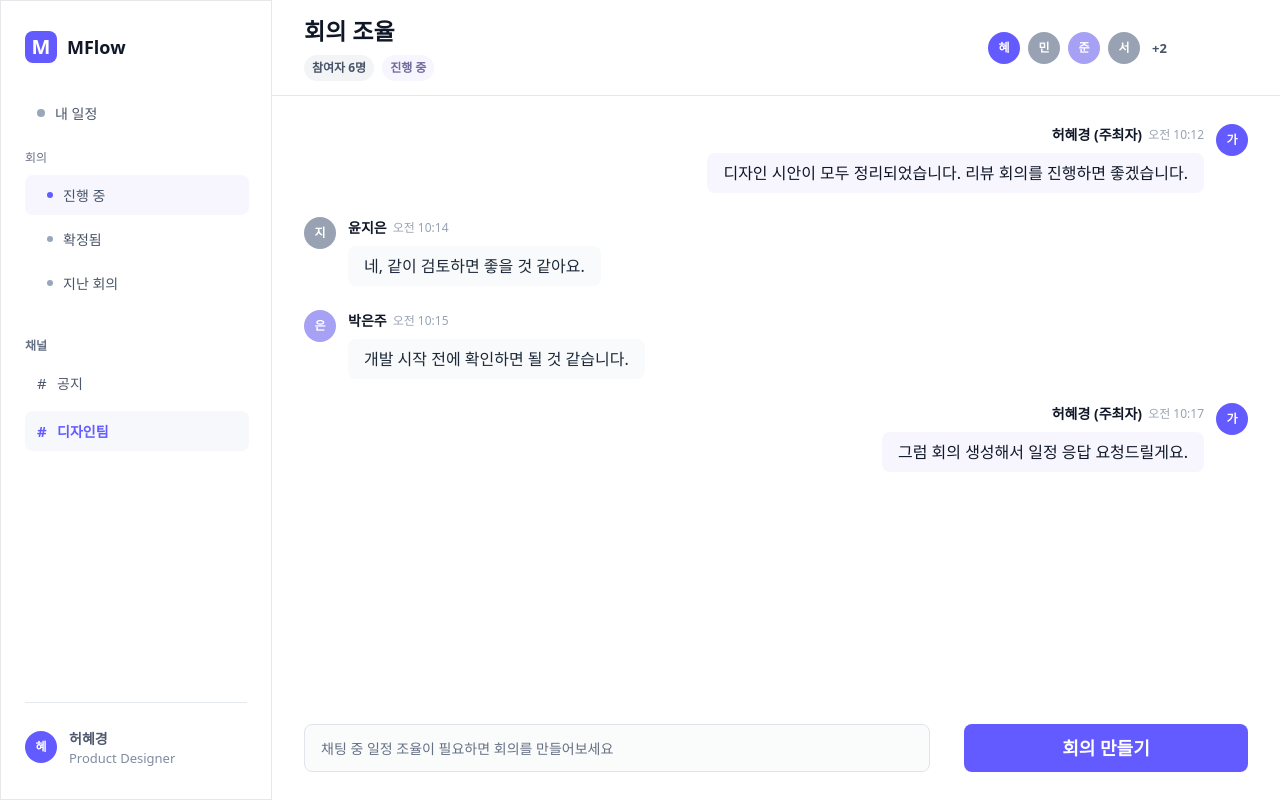
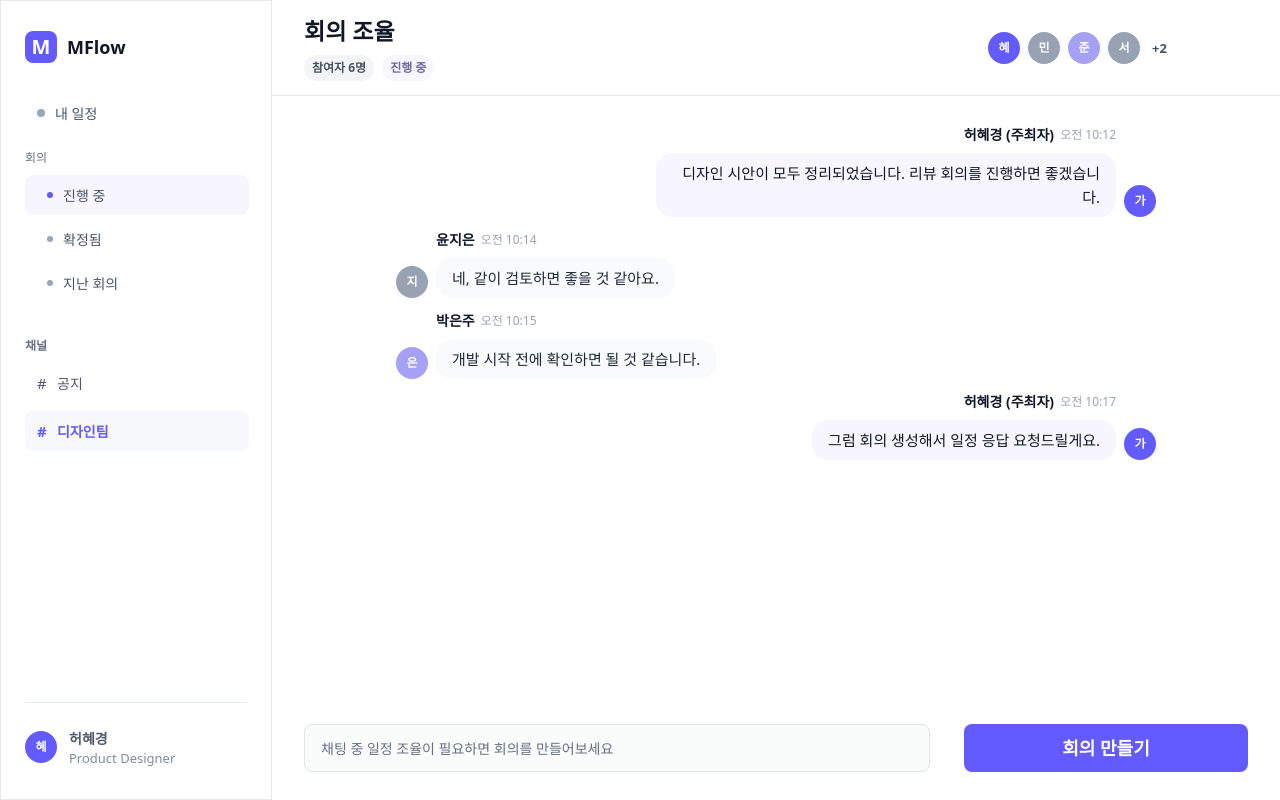
Before and after one commit to gjgprud0306/meetflow-tosschallenge, a React (Vite) app: page / in a window 1280 px wide. Built offline with nearby package versions, Linux system fonts and the light colour scheme; a web font is replaced by a local one.

Commit message:
Refine chat UI and calendar date picker

```diff
--- a/src/components/ChatMessage.tsx
+++ b/src/components/ChatMessage.tsx
@@ -4,20 +4,40 @@ import type { ChatMessage as ChatMessageType } from "@/types/meeting";
 type ChatMessageProps = {
   message: ChatMessageType;
   large?: boolean;
+  previousAuthor?: string;
 };
 
-export function ChatMessage({ message, large = false }: ChatMessageProps) {
+export function ChatMessage({
+  message,
+  large = false,
+  previousAuthor,
+}: ChatMessageProps) {
   const isHost = message.author.includes("주최자");
+  const isCompact = previousAuthor === message.author;
+  const bubbleMaxWidth = large ? "max-w-[520px]" : "max-w-[460px]";
 
   return (
-    <article className={`flex items-start ${isHost ? "justify-end" : ""}`}>
-      {!isHost ? <AvatarBadge color={message.color} initial={message.initial} /> : null}
+    <article
+      className={`flex items-end ${isHost ? "justify-end" : "justify-start"}`}
+    >
+      {!isHost ? (
+        isCompact ? (
+          <div className="h-10 w-10 shrink-0" />
+        ) : (
+          <AvatarBadge color={message.color} initial={message.initial} />
+        )
+      ) : null}
       <div
-        className={`min-w-0 ${isHost ? "mr-3 flex max-w-[680px] flex-col items-end" : "ml-3 flex-1"}`}
+        className={`min-w-0 ${
+          isHost
+            ? "mr-2 flex max-w-[520px] flex-col items-end"
+            : "ml-2 flex max-w-[520px] flex-col items-start"
+        }`}
       >
+        {!isCompact ? (
           <div
             className={`flex h-[21px] items-center gap-1.5 ${
-            isHost ? "justify-end" : ""
+              isHost ? "justify-end" : "justify-start"
             }`}
           >
             <span className="text-sm font-bold leading-[21px] text-[#101828]">
@@ -27,8 +47,11 @@ export function ChatMessage({ message, large = false }: ChatMessageProps) {
               {message.time}
             </span>
           </div>
+        ) : null}
         <div
-          className={`mt-2 flex flex-col gap-1 text-base font-normal leading-6 ${
+          className={`flex flex-col gap-1 text-[15px] font-normal leading-6 ${
+            isCompact ? "mt-1" : "mt-2"
+          } ${
             isHost ? "items-end text-right" : "items-start text-left"
           }`}
         >
@@ -36,10 +59,10 @@ export function ChatMessage({ message, large = false }: ChatMessageProps) {
             <p
               className={
                 isHost
-                  ? "max-w-[680px] rounded-lg bg-[#F7F6FF] px-4 py-2 text-[#101828]"
+                  ? `${bubbleMaxWidth} rounded-2xl bg-[#F7F6FF] px-4 py-2 text-[#101828]`
                   : large
-                    ? "max-w-[680px] rounded-lg bg-[#F9FAFB] px-4 py-2 text-[#1D2939]"
-                    : "max-w-[680px] rounded-lg bg-[#F9FAFB] px-4 py-2 text-[#1D2939]"
+                    ? `${bubbleMaxWidth} rounded-2xl bg-[#F9FAFB] px-4 py-2 text-[#1D2939]`
+                    : `${bubbleMaxWidth} rounded-2xl bg-[#F9FAFB] px-4 py-2 text-[#1D2939]`
               }
               key={line}
             >
@@ -48,7 +71,13 @@ export function ChatMessage({ message, large = false }: ChatMessageProps) {
           ))}
         </div>
       </div>
-      {isHost ? <AvatarBadge color={message.color} initial={message.initial} /> : null}
+      {isHost ? (
+        isCompact ? (
+          <div className="h-10 w-10 shrink-0" />
+        ) : (
+          <AvatarBadge color={message.color} initial={message.initial} />
+        )
+      ) : null}
     </article>
   );
 }
--- a/src/components/MeetingCreateCard.tsx
+++ b/src/components/MeetingCreateCard.tsx
@@ -213,17 +213,28 @@ function isWithinDateRange(value: string, rangeLabel: string) {
   );
 }
 
-const calendarCandidateDates = Array.from({ length: 9 }, (_, index) => {
-  const date = new Date(2026, 6, 7 + index);
+const calendarYear = 2026;
+const calendarMonthIndex = 6;
+const calendarWeekdays = ["일", "월", "화", "수", "목", "금", "토"];
+const calendarLeadingDays = new Date(calendarYear, calendarMonthIndex, 1).getDay();
+
+const calendarCandidateDates = Array.from({ length: 31 }, (_, index) => {
+  const date = new Date(calendarYear, calendarMonthIndex, index + 1);
   const month = date.getMonth() + 1;
   const day = date.getDate();
-  const weekday = ["일", "월", "화", "수", "목", "금", "토"][date.getDay()];
+  const weekday = calendarWeekdays[date.getDay()];
 
   return {
     id: `date-${month}-${day}`,
+    day,
     label: `${month}/${day} (${weekday})`,
   };
 });
+
+const calendarCells = [
+  ...Array.from({ length: calendarLeadingDays }, () => null),
+  ...calendarCandidateDates,
+];
 
 function selectedDateIdsFromLabel(label: string) {
   return calendarCandidateDates
@@ -427,26 +438,44 @@ export function MeetingCreateCard({ options }: MeetingCreateCardProps) {
           <p className="mb-3 text-xs font-medium leading-[18px] text-[#94A3B8]">
             캘린더에서 후보 날짜를 복수로 선택하세요.
           </p>
-          <div className="grid grid-cols-3 gap-2">
-            {calendarCandidateDates.map((date) => {
+          <div className="rounded-xl border border-[#E0E4EB] bg-[#F9FAFB] p-4">
+            <div className="mb-4 text-center text-sm font-bold leading-[21px] text-[#101828]">
+              2026년 7월
+            </div>
+            <div className="grid grid-cols-7 gap-1 text-center">
+              {calendarWeekdays.map((weekday) => (
+                <div
+                  className="h-7 text-xs font-bold leading-7 text-[#98A2B3]"
+                  key={weekday}
+                >
+                  {weekday}
+                </div>
+              ))}
+              {calendarCells.map((date, index) => {
+                if (!date) {
+                  return <div aria-hidden className="h-11" key={`blank-${index}`} />;
+                }
+
                 const selected = draftDateIds.includes(date.id);
 
                 return (
                   <button
+                    aria-pressed={selected}
                     className={cn(
-                    "h-12 rounded-lg border text-sm font-medium leading-[21px]",
+                      "flex h-11 items-center justify-center rounded-lg border text-sm font-bold leading-[21px] transition-colors",
                       selected
-                      ? "border-[#837CFF] bg-[#F7F6FF] text-[#837CFF]"
-                      : "border-[#E0E4EB] bg-[#F9FAFB] text-[#475467]",
+                        ? "border-[#837CFF] bg-[#837CFF] text-white"
+                        : "border-transparent bg-white text-[#475467] hover:border-[#C9C5FF] hover:bg-[#F7F6FF] hover:text-[#837CFF]",
                     )}
                     key={date.id}
                     onClick={() => toggleDate(date.id)}
                     type="button"
                   >
-                  {date.label}
+                    {date.day}
                   </button>
                 );
               })}
+            </div>
           </div>
           <Button
             className="mt-4 h-12 w-full rounded-lg bg-[#635BFF] text-sm font-bold leading-[21px] text-white hover:bg-[#635BFF]/90 disabled:bg-[#C9CED8] disabled:text-white"
--- a/src/pages/HomePage.tsx
+++ b/src/pages/HomePage.tsx
@@ -25,9 +25,13 @@ export function HomePage() {
   return (
     <MeetFlowLayout bottomBar={<ChatComposer />}>
       <div className="h-full w-full overflow-y-auto px-8 pt-7">
-        <div className="flex flex-col gap-6">
-          {chatMessages.map((message) => (
-            <ChatMessage key={message.id} message={message} />
+        <div className="mx-auto flex w-full max-w-[760px] flex-col gap-3">
+          {chatMessages.map((message, index) => (
+            <ChatMessage
+              key={message.id}
+              message={message}
+              previousAuthor={chatMessages[index - 1]?.author}
+            />
           ))}
         </div>
       </div>
--- a/src/pages/MeetingCreatePage.tsx
+++ b/src/pages/MeetingCreatePage.tsx
@@ -7,7 +7,9 @@ export function MeetingCreatePage() {
   return (
     <MeetFlowLayout>
       <div className="h-full w-full overflow-y-auto px-8 pb-8 pt-7">
-        <ChatMessage large message={meetingCreateIntro} />
+        <div className="mx-auto w-full max-w-[760px]">
+          <ChatMessage large message={meetingCreateIntro} />
+        </div>
         <div className="mt-6">
           <MeetingCreateCard options={meetingCreateOptions} />
         </div>
--- a/src/pages/MeetingRequestedPage.tsx
+++ b/src/pages/MeetingRequestedPage.tsx
@@ -153,7 +153,7 @@ export function MeetingRequestedPage() {
       <div className="flex h-full w-full min-w-0 bg-white">
         <div className="relative min-w-0 flex-1">
           <div className="h-full w-full overflow-y-auto px-8 pb-[132px] pt-7">
-            <div className="flex flex-col gap-6">
+            <div className="mx-auto flex w-full max-w-[760px] flex-col gap-4">
               {hostMessage && (
                 <ChatMessage key={hostMessage.id} message={hostMessage} />
               )}
--- a/src/pages/ResponseStatusPage.tsx
+++ b/src/pages/ResponseStatusPage.tsx
@@ -143,13 +143,17 @@ function ChatLine({
   const isHost = author.includes("주최자");
 
   return (
-    <article className={`flex items-start ${isHost ? "justify-end" : ""}`}>
+    <article
+      className={`flex items-end ${isHost ? "justify-end" : "justify-start"}`}
+    >
       {!isHost ? (
         <AvatarBadge color={isSystem ? "primary" : "muted"} initial={initial} />
       ) : null}
       <div
         className={
-          isHost ? "mr-3 flex max-w-[680px] flex-col items-end" : "ml-3"
+          isHost
+            ? "mr-2 flex max-w-[520px] flex-col items-end"
+            : "ml-2 flex max-w-[520px] flex-col items-start"
         }
       >
         <div
@@ -165,12 +169,12 @@ function ChatLine({
           </span>
         </div>
         {isSystem ? (
-          <div className="mt-2 inline-flex h-11 items-center rounded-lg bg-[#F7F6FF] px-4 text-sm font-medium leading-[21px] text-[#6F6A9F]">
+          <div className="mt-2 inline-flex h-11 max-w-[460px] items-center rounded-2xl bg-[#F7F6FF] px-4 text-sm font-medium leading-[21px] text-[#6F6A9F]">
             {message}
           </div>
         ) : (
           <p
-            className={`mt-2 max-w-[680px] rounded-lg px-4 py-2 text-base font-normal leading-6 ${
+            className={`mt-2 max-w-[460px] rounded-2xl px-4 py-2 text-[15px] font-normal leading-6 ${
               isHost
                 ? "bg-[#F7F6FF] text-right text-[#101828]"
                 : "bg-[#F9FAFB] text-left text-[#1D2939]"
@@ -584,7 +588,7 @@ export function ResponseStatusPage() {
       <div className="flex h-full w-full min-w-0 bg-white">
         <div className="relative min-w-0 flex-1">
           <div className="h-full w-full overflow-y-auto px-8 pb-[132px] pt-7">
-            <div className="flex flex-col gap-6">
+            <div className="mx-auto flex w-full max-w-[760px] flex-col gap-4">
               <ManagementCard onConfirm={confirmMeeting} stage={stage} />
               {followUpMessages.map((message) => (
                 <ChatLine
```
Also changed, not shown: 5 other files (tests, documents, lock files or other folders). Lines whose indentation alone changed are shown as unchanged.
